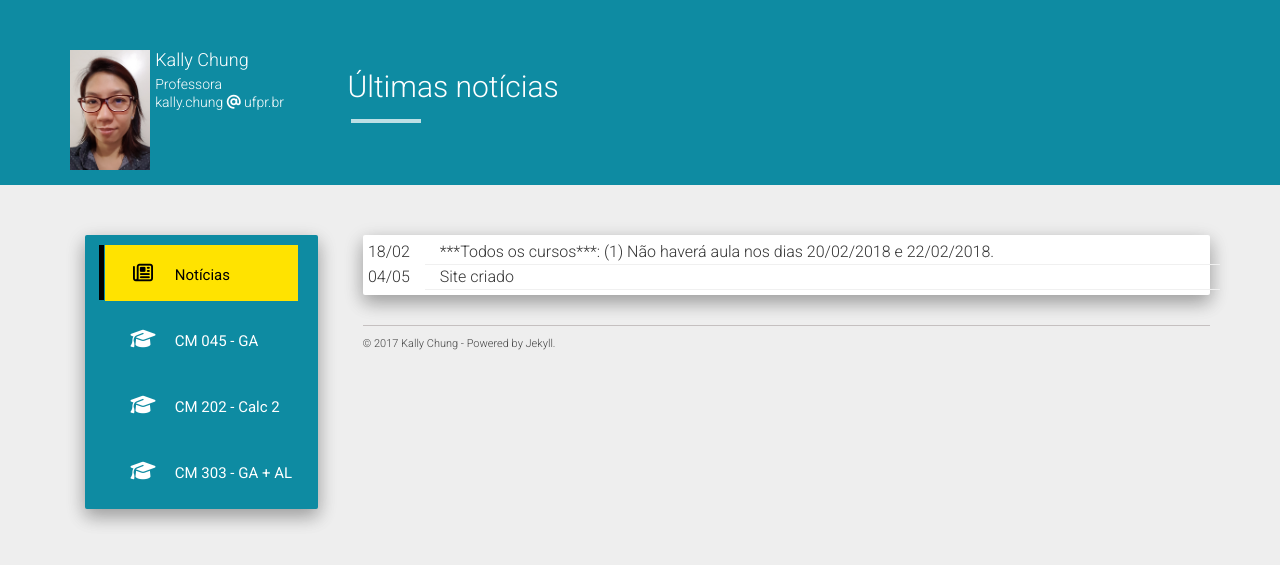
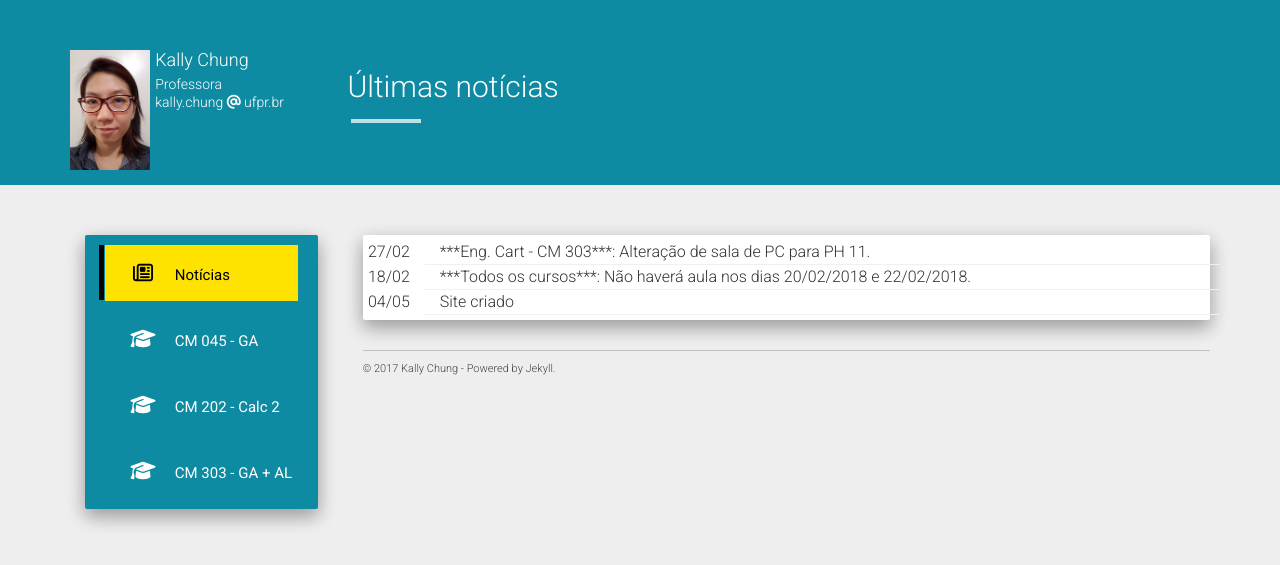
Before and after one commit to chunggnuhc/chunggnuhc.github.io, a Jekyll site: the page built from index.html, in a window 1280 px wide. Shown: the top 565 px of the page. Built offline with Jekyll 4.4.1, drawn with Linux system fonts in a browser that asks for light colours; nearby versions of some CDN libraries.

Commit message:
update eng cart - cm 303 - sala PH

```diff
--- a/_data/noticias.yml
+++ b/_data/noticias.yml
@@ -1,4 +1,6 @@
+- data: 2018-02-27
+  noticia: "***Eng. Cart - CM 303***: Alteração de sala de PC para PH 11."
 - data: 2018-02-18
-  noticia: "***Todos os cursos***: (1) Não haverá aula nos dias 20/02/2018 e 22/02/2018."
+  noticia: "***Todos os cursos***: Não haverá aula nos dias 20/02/2018 e 22/02/2018."
 - data: 2017-05-04
   noticia: "Site criado"
```
